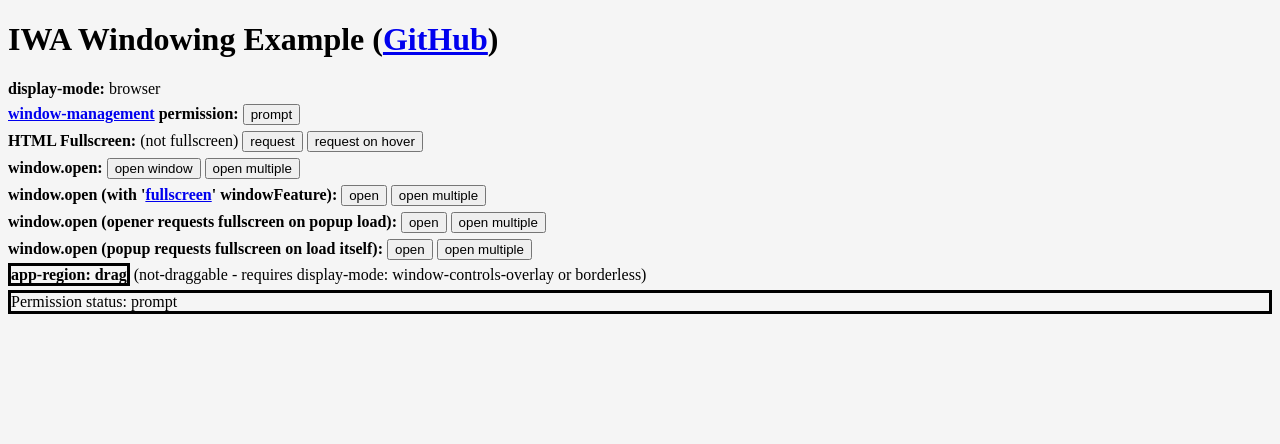
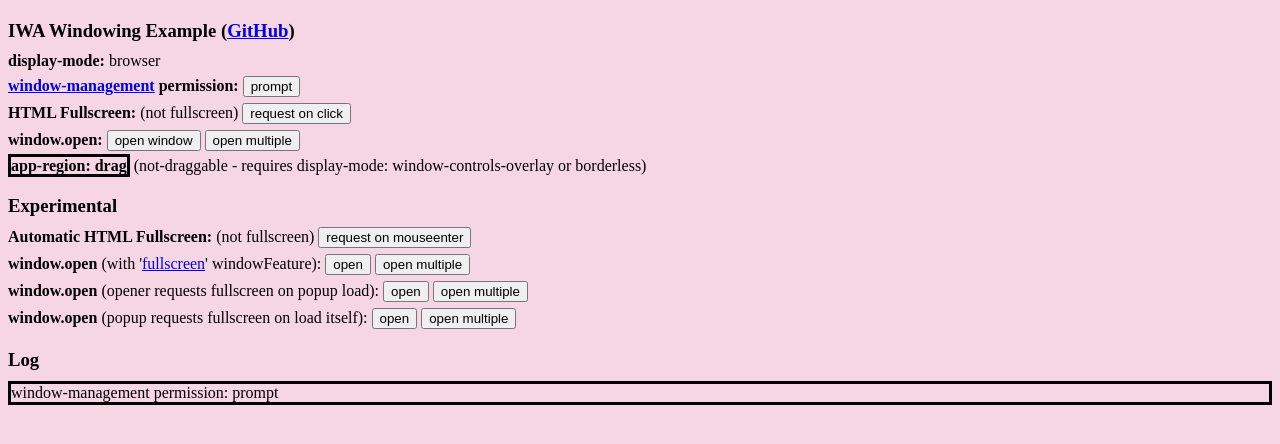
Before and after one commit to michaelwasserman/iwa-windowing-example, a website built with webpack: page static/index.html in a window 1280 px wide. Built offline with nearby package versions, Linux system fonts and the light colour scheme.

Commit message:
Refine logging and appearance

```diff
--- a/static/index.html
+++ b/static/index.html
@@ -11,7 +11,7 @@
   <link rel="manifest" href="manifest.webmanifest">
 </head>
 <body>
-  <h1>IWA Windowing Example (<a href="https://github.com/michaelwasserman/iwa-windowing-example/tree/iwa-windowing-example">GitHub</a>)</h1>
+  <h3>IWA Windowing Example (<a href="https://github.com/michaelwasserman/iwa-windowing-example/tree/iwa-windowing-example">GitHub</a>)</h3>
   <div><strong>display-mode:</strong>
     <div class="displaymode-fullscreen">fullscreen</div>
     <div class="displaymode-standalone">standalone</div>
@@ -20,37 +20,43 @@
     <div class="displaymode-window-controls-overlay">window-controls-overlay</div>
     <div class="displaymode-borderless">borderless</div>
    </div>
-  <div><strong><a href="https://w3c.github.io/window-management/">window-management</a> permission:</strong>
+  <div><strong><a href="https://developer.mozilla.org/en-US/docs/Web/API/Window_Management_API">window-management</a> permission:</strong>
     <div id="windowManagementStatusPrompt"><button id="requestWindowManagementPermission">prompt</button></div>
     <div id="windowManagementStatusGranted">granted</div>
     <div id="windowManagementStatusDenied" class="warning">denied (reset and reload for full demo functionality)</div>
   </div>
   <div><strong>HTML Fullscreen:</strong>
-    <div class="htmlfullscreen-none">(not fullscreen) <button id="requestFullscreenButton">request</button> <button id="requestFullscreenOnHoverButton">request on hover</button></div>
-    <div class="htmlfullscreen-fullscreen">(fullscreen)  <button id="exitFullscreenButton">exit</button></div>
+    <div class="htmlfullscreen-none">(not fullscreen) <button id="requestFullscreenButton">request on click</button></div>
+    <div class="htmlfullscreen-fullscreen">(fullscreen) <button id="exitFullscreenButton">exit</button></div>
   </div>
   <div><strong>window.open:</strong>
     <button id="openWindowButton">open window</button>
     <button id="openMultipleButton">open multiple</button>
   </div>
-  <div><strong>window.open (with '<a href="https://chromestatus.com/feature/6002307972464640">fullscreen</a>' windowFeature):</strong>
+  <div><strong class="draggable">app-region: drag</strong>
+    <div class="appregion-draggable">(draggable)</div>
+    <div class="appregion-other">(not-draggable - requires display-mode: window-controls-overlay or borderless)</div>
+  </div>
+  <div><h3>Experimental</h3>
+    <div><strong>Automatic HTML Fullscreen:</strong>
+      <div class="htmlfullscreen-none">(not fullscreen) <button id="requestFullscreenOnMouseEnterButton">request on mouseenter</button></div>
+      <div class="htmlfullscreen-fullscreen">(fullscreen) <button id="exitFullscreenOnMouseEnterButton">exit</button></div>
+    </div>
+    <div><strong>window.open</strong> (with '<a href="https://chromestatus.com/feature/6002307972464640">fullscreen</a>' windowFeature):
       <button id="openFullscreenFeatureButton">open</button>
       <button id="openMultipleFullscreenFeatureButton">open multiple</button>
     </div>
-  <div><strong>window.open (opener requests fullscreen on popup load):</strong>
-    <!-- Failed to execute 'requestFullscreen' on 'Element': API can only be initiated by a user gesture. -->
+      <div><strong>window.open</strong> (opener requests fullscreen on popup load):
       <button id="openFullscreenOpenerOnloadButton">open</button>
       <button id="openMultipleFullscreenOpenerOnloadButton">open multiple</button>
     </div>
-  <div><strong>window.open (popup requests fullscreen on load itself):</strong>
-    <!-- Failed to execute 'requestFullscreen' on 'Element': API can only be initiated by a user gesture. -->
+    <div><strong>window.open</strong> (popup requests fullscreen on load itself):
       <button id="openFullscreenPopupOnloadButton">open</button>
       <button id="openMultipleFullscreenPopupOnloadButton">open multiple</button>
     </div>
-  <div><strong class="draggable">app-region: drag</strong>
-    <div class="appregion-draggable">(draggable)</div>
-    <div class="appregion-other">(not-draggable - requires display-mode: window-controls-overlay or borderless)<div>
   </div>
+  <div><h3>Log</h3>
     <div id="log" class="log"></div>
+  </div>
 </body>
 </html>
--- a/static/index.js
+++ b/static/index.js
@@ -10,6 +10,7 @@ function log(text) {
 }
 
 window.addEventListener('load', async () => {
+  document.documentElement.style.background = `hsl(${Math.floor(Math.random() * 360)}deg 60% 90%)`;
   if (!('getScreenDetails' in self) || !('isExtended' in screen) || !('onchange' in screen)) {
     log('Window Management API not supported');
   } else {
@@ -17,32 +18,31 @@ window.addEventListener('load', async () => {
     permissionStatus.addEventListener('change', (e) => { updatePermissionStatus(e.target) });
     updatePermissionStatus(permissionStatus);
   }
-  document.getElementById('requestFullscreenButton')?.addEventListener('click', () => { document.documentElement.requestFullscreen(); });
-  document.getElementById('requestFullscreenOnHoverButton')?.addEventListener('mouseenter', () => { document.documentElement.requestFullscreen(); });
+  document.getElementById('requestFullscreenButton')?.addEventListener('click', requestFullscreen.bind(null, 'click'));
   document.getElementById('exitFullscreenButton')?.addEventListener('click', () => { document.exitFullscreen(); });
-  document.getElementById('openWindowButton')?.addEventListener('click', () => { openPopup() });
-  document.getElementById('openMultipleButton')?.addEventListener('click', () => { () => { for (let s of screenDetails?.screens) openPopup(); } });
-  document.getElementById('openFullscreenFeatureButton')?.addEventListener('click', () => { openPopup({fullscreen:'windowFeature'}) });
-  document.getElementById('openMultipleFullscreenFeatureButton')?.addEventListener('click', () => { for (let s of screenDetails?.screens) openPopup({screen:s, fullscreen:'windowFeature'}); });
-  document.getElementById('openFullscreenOpenerOnloadButton')?.addEventListener('click', () => { openPopup({fullscreen:'openerOnload'}) });
-  document.getElementById('openMultipleFullscreenOpenerOnloadButton')?.addEventListener('click', () => { for (let s of screenDetails?.screens) openPopup({screen:s, fullscreen:'openerOnload'}); });
-  document.getElementById('openFullscreenPopupOnloadButton')?.addEventListener('click', () => { openPopup({fullscreen:'popupOnload'}) });
-  document.getElementById('openMultipleFullscreenPopupOnloadButton')?.addEventListener('click', () => { for (let s of screenDetails?.screens) openPopup({screen:s, fullscreen:'popupOnload'}); });
+  document.getElementById('requestFullscreenOnMouseEnterButton')?.addEventListener('mouseenter', requestFullscreen.bind(null, 'mouseenter'));
+  document.getElementById('exitFullscreenOnMouseEnterButton')?.addEventListener('mouseenter', () => { document.exitFullscreen(); });
+  document.getElementById('openWindowButton')?.addEventListener('click', openPopup);
+  document.getElementById('openMultipleButton')?.addEventListener('click', openPopups);
+  document.getElementById('openFullscreenFeatureButton')?.addEventListener('click', openPopup.bind(null, {fullscreen:'windowFeature'}));
+  document.getElementById('openMultipleFullscreenFeatureButton')?.addEventListener('click', openPopups.bind(null, {fullscreen:'windowFeature'}));
+  document.getElementById('openFullscreenOpenerOnloadButton')?.addEventListener('click', openPopup.bind(null, {fullscreen:'openerOnload'}));
+  document.getElementById('openMultipleFullscreenOpenerOnloadButton')?.addEventListener('click', openPopups.bind(null, {fullscreen:'openerOnload'}));
+  document.getElementById('openFullscreenPopupOnloadButton')?.addEventListener('click', openPopup.bind(null, {fullscreen:'popupOnload'}));
+  document.getElementById('openMultipleFullscreenPopupOnloadButton')?.addEventListener('click', openPopups.bind(null, {fullscreen:'popupOnload'}));
   let params = new URLSearchParams(window.location.search);
   if (params.has('fullscreen')) {
     log(`Requesting fullscreen on load; ` +
         // `currentScreen: ${screenDetails?.currentScreen.label} ` +
         `screenLeft|Top:(${screenLeft}, ${screenTop}) ` +
         `screen.availLeft|Top:(${screen.availLeft}, ${screen.availTop})`);
-    document.documentElement.requestFullscreen()
-      .then(() => { log('Fullscreen on load: success'); })
-      .catch(() => { log('Fullscreen on load: failure'); });
+    requestFullscreen('popup load in popup listener');
   }
 });
 
 function updatePermissionStatus(p) {
   permissionStatus = p;
-  log(`Permission status: ${permissionStatus.state}`);
+  log(`window-management permission: ${permissionStatus.state}`);
   document.getElementById('requestWindowManagementPermission')?.addEventListener('click', () => { window.getScreenDetails(); });
   document.getElementById('windowManagementStatusPrompt').style.display = permissionStatus.state === 'prompt' ? 'inline' : 'none';
   document.getElementById('windowManagementStatusGranted').style.display = permissionStatus.state === 'granted' ? 'inline' : 'none';
@@ -89,12 +89,23 @@ async function updateScreens(requestPermission = true) {
   return screens;
 }
 
+function requestFullscreen(eventName) {
+  document.documentElement.requestFullscreen()
+  .then(() => { log(`Entered fullscreen on ${eventName}`);})
+  .catch(e => {log(`Failed to fullscreen on ${eventName} '${e}'`);});
+}
+
 function getFeaturesFromOptions(options) {
   return 'popup' +
          (options.x ? ',left=' + options.x : '') +
          (options.y ? ',top=' + options.y : '') +
          (options.w ? ',width=' + options.w : '') +
          (options.h ? ',height=' + options.h : '');
+}
+
+function openPopups(options = {}) {
+  for (let s of screenDetails?.screens)
+    openPopup(Object.assign({}, options, {screen:s}));
 }
 
 function openPopup(options = {}) {
@@ -114,10 +125,13 @@ function openPopup(options = {}) {
     options.url.search = params.toString();
   }
   let popup = window.open(options.url, '_blank', features);
-  log(`Requested popup #${popups.length + 1} with features: '${features}' ` +
-      `fullscreen?: ${options.fullscreen || 'no'} result: ${popup}`);
   if (popup) {
     popup.number = popups.length + 1;
+    setTimeout(() => {
+      log(`Opened popup #${popup.number} with features '${features}'; ` +
+          `bounds: [${popup.screenX},${popup.screenY} ${popup.outerWidth}x${popup.outerHeight}]` +
+          (options.fullscreen ? `; fullscreen via ${options.fullscreen} ${popup.document.fullscreenElement ? 'succeeded' : 'failed'}` : ''));
+    }, 900);
     if (options.fullscreen === 'openerOnload') {
       popup.addEventListener('load', async () => {
         // Use a timeout so browser WebPrefs reach renderer Document Settings.
@@ -127,9 +141,10 @@ function openPopup(options = {}) {
               // `currentScreen: ${popup.screenDetails?.currentScreen.label} ` +
               `popup.screenLeft|Top:(${popup.screenLeft}, ${popup.screenTop}) ` +
               `screen.availLeft|Top:(${popup.screen.availLeft}, ${popup.screen.availTop})`);
+          let eventName = 'popup load in opener listener';
           popup.document.documentElement.requestFullscreen()
-            .then(() => { log('Fullscreen popup from opener: success'); })
-            .catch(() => { log('Fullscreen popup from opener: failure'); });
+            .then(() => { log(`Entered fullscreen on ${eventName}`);})
+            .catch(e => {log(`Failed to fullscreen on ${eventName} '${e}'`);});
         }, 100);
       });
     }
@@ -140,6 +155,8 @@ function openPopup(options = {}) {
         popup.observerInterval = null;
       }
     }, 300);
+  } else {
+    log(`Failed to open popup #${popup.length} with features '${features}'`);
   }
   popups.push(popup);
 }
--- a/static/styles.css
+++ b/static/styles.css
@@ -1,46 +1,46 @@
-html { background-color:whitesmoke;}
 div { margin-bottom:6px; }
+h3 { margin-top:20px; margin-bottom:10px; }
 
-.displaymode-fullscreen { display: none; }
-.displaymode-standalone { display: none; }
-.displaymode-minimal-ui { display: none; }
-.displaymode-browser { display: none; }
-.displaymode-window-controls-overlay { display: none; }
-.displaymode-borderless { display: none; }
+.displaymode-fullscreen { display:none; }
+.displaymode-standalone { display:none; }
+.displaymode-minimal-ui { display:none; }
+.displaymode-browser { display:none; }
+.displaymode-window-controls-overlay { display:none; }
+.displaymode-borderless { display:none; }
 
 /* React on display mode changes. */
-@media (display-mode: fullscreen) {
-  .displaymode-fullscreen { display: inline; }
+@media (display-mode:fullscreen) {
+  .displaymode-fullscreen { display:inline; }
 }
-@media (display-mode: standalone) {
-  .displaymode-standalone { display: inline; }
+@media (display-mode:standalone) {
+  .displaymode-standalone { display:inline; }
 }
-@media (display-mode: minimal-ui) {
-  .displaymode-minimal-ui { display: inline; }
+@media (display-mode:minimal-ui) {
+  .displaymode-minimal-ui { display:inline; }
 }
-@media (display-mode: browser) {
-  .displaymode-browser { display: inline; }
+@media (display-mode:browser) {
+  .displaymode-browser { display:inline; }
 }
-@media (display-mode: window-controls-overlay) {
-  .displaymode-window-controls-overlay { display: inline; }
+@media (display-mode:window-controls-overlay) {
+  .displaymode-window-controls-overlay { display:inline; }
 }
-@media (display-mode: borderless) {
-    .displaymode-borderless { display: inline; }
+@media (display-mode:borderless) {
+    .displaymode-borderless { display:inline; }
 }
 
-.htmlfullscreen-none { display: inline; }
-.htmlfullscreen-fullscreen { display: none; }
+.htmlfullscreen-none { display:inline; }
+.htmlfullscreen-fullscreen { display:none; }
 :fullscreen {
-  .htmlfullscreen-none { display: none; }
-  .htmlfullscreen-fullscreen { display: inline; }
+  .htmlfullscreen-none { display:none; }
+  .htmlfullscreen-fullscreen { display:inline; }
 }
 
-.draggable { app-region: drag; -webkit-app-region: drag; border-style: solid; }
-.appregion-draggable { display: none; }
-.appregion-other { display: inline; }
-@media (display-mode: window-controls-overlay), (display-mode: borderless) {
-  .appregion-draggable { display: inline; }
-  .appregion-other { display: none; }
+.draggable { app-region:drag; -webkit-app-region:drag; border-style:solid; }
+.appregion-draggable { display:none; }
+.appregion-other { display:inline; }
+@media (display-mode:window-controls-overlay), (display-mode:borderless) {
+  .appregion-draggable { display:inline; }
+  .appregion-other { display:none; }
 }
 
-.log { border-style: solid; }
+.log { border-style:solid; }
```
Lines whose indentation alone changed are shown as unchanged.
